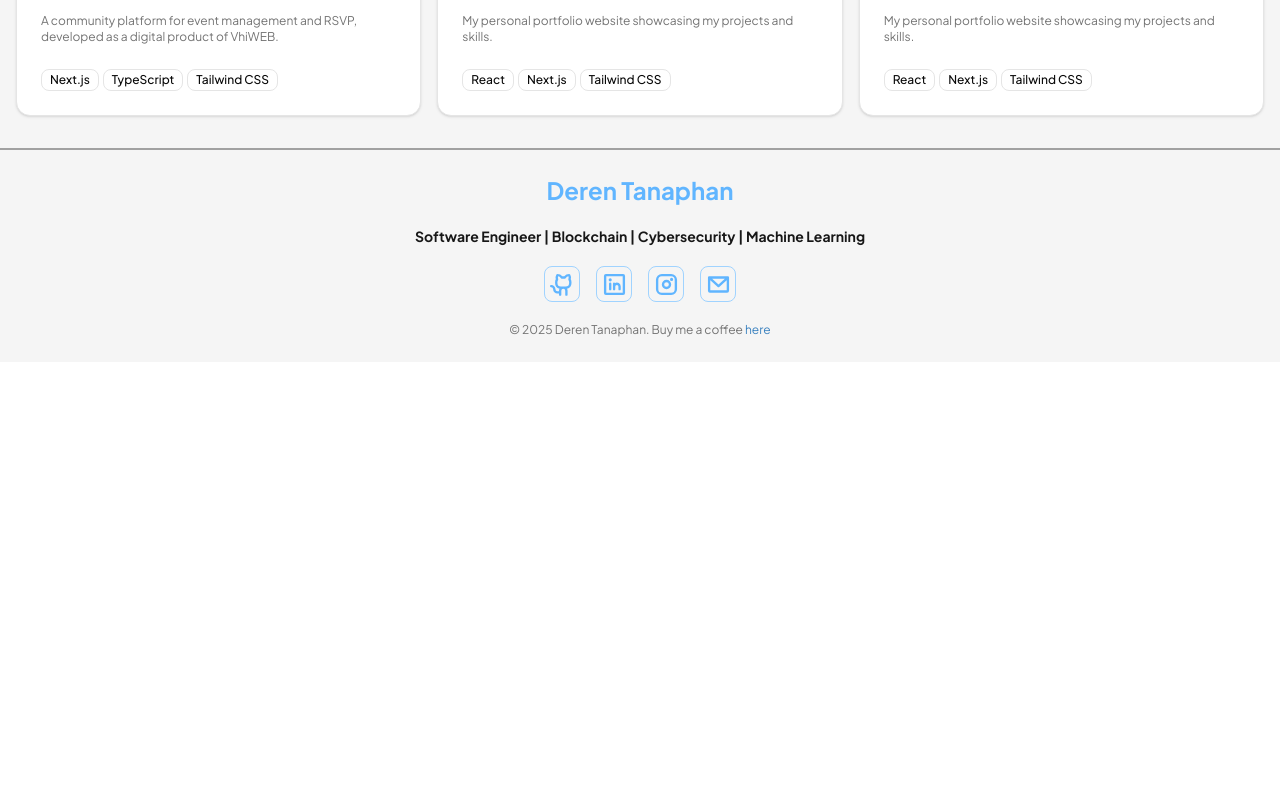
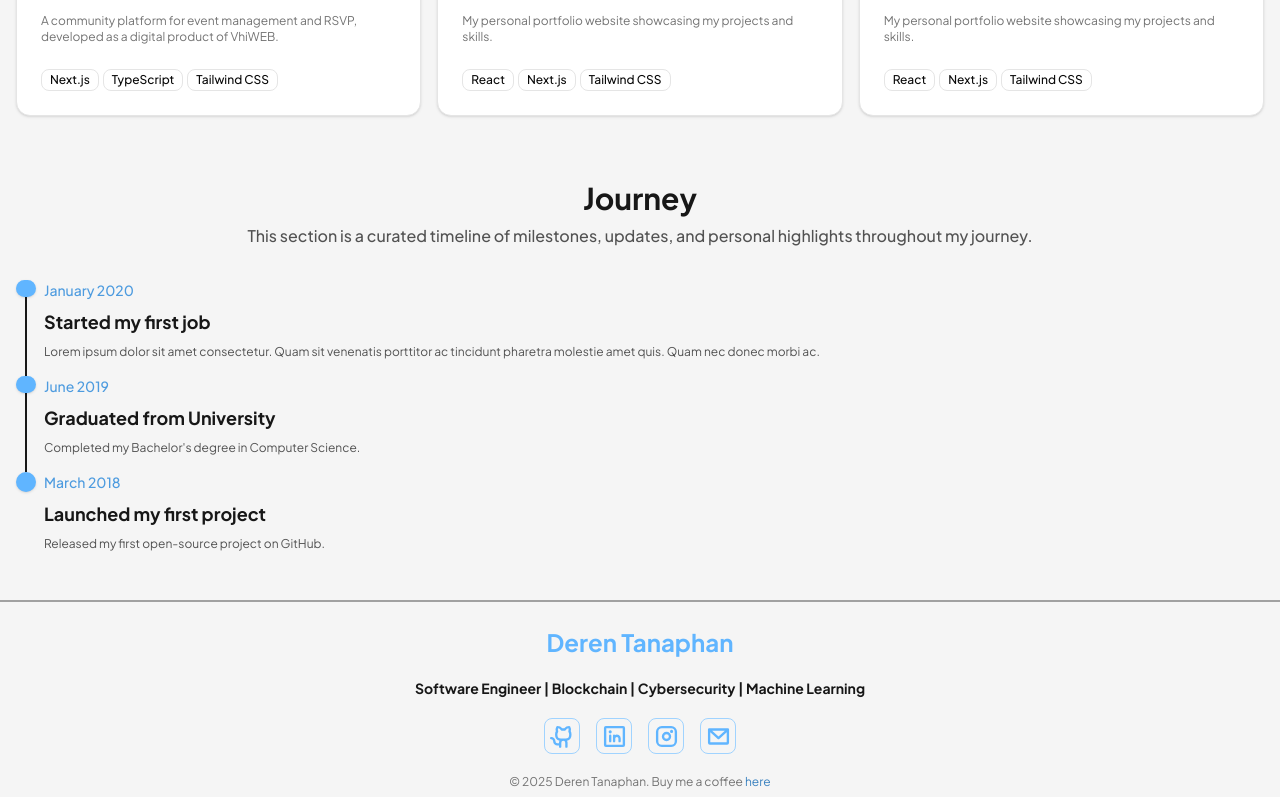
Before and after one commit to Lev1reG/personal-website, a React (Vite) app: page / in a window 1280 px wide. Shown: the part 1276-2073 px from the top of the page. Before the commit the page ends 1638 px from the top, so only its background shows below. Built offline with nearby package versions, Linux system fonts and the light colour scheme.

Commit message:
feat: journey section mobile view

```diff
--- /dev/null
+++ b/src/components/Home/Journey.tsx
@@ -0,0 +1,84 @@
+interface Journey {
+  title: string;
+  description: string;
+  date: string;
+}
+
+const Journey = () => {
+  const journeyData: Journey[] = [
+    {
+      title: "Started my first job",
+      description:
+        "Lorem ipsum dolor sit amet consectetur. Quam sit venenatis porttitor ac tincidunt pharetra molestie amet quis. Quam nec donec morbi ac.",
+      date: "January 2020",
+    },
+    {
+      title: "Graduated from University",
+      description: "Completed my Bachelor's degree in Computer Science.",
+      date: "June 2019",
+    },
+    {
+      title: "Launched my first project",
+      description: "Released my first open-source project on GitHub.",
+      date: "March 2018",
+    },
+  ];
+
+  return (
+    <article className="flex flex-col items-center justify-center space-y-8 py-8">
+      <div className="flex flex-col items-center justify-center space-y-2">
+        <h1 className="text-3xl font-bold text-center dark:text-neutral-100 text-neutral-900">
+          Journey
+        </h1>
+        <p className="text-base font-medium text-center dark:text-neutral-400 text-neutral-600">
+          This section is a curated timeline of milestones, updates, and
+          personal highlights throughout my journey.
+        </p>
+      </div>
+
+      <div className="w-full">
+        {journeyData.map((journey, index) => (
+          <MyJourney
+            key={index}
+            title={journey.title}
+            description={journey.description}
+            date={journey.date}
+            isLast={index === journeyData.length - 1}
+          />
+        ))}
+      </div>
+    </article>
+  );
+};
+
+interface MyJourneyProps extends Journey {
+  isLast: boolean;
+}
+
+const MyJourney = ({ title, description, date, isLast }: MyJourneyProps) => {
+  return (
+    <div className="flex flex-row space-x-2">
+      <div className="flex flex-col items-center">
+        <div className="w-5 h-5 rounded-full bg-brand-500 shadow-sm z-10" />
+
+        {!isLast && (
+          <div className="w-0.5 h-full bg-neutral-900 dark:bg-neutral-100" />
+        )}
+      </div>
+
+      <div className="w-full flex flex-col space-y-2 pb-4">
+        <p className="text-sm font-medium text-brand-600 dark:text-brand-400">
+          {date}
+        </p>
+        <h2 className="text-lg font-bold text-neutral-900 dark:text-neutral-100">
+          {title}
+        </h2>
+        <p className="text-xs dark:text-neutral-400 text-neutral-600">
+          {description}
+        </p>
+      </div>
+    </div>
+  );
+};
+
+export default Journey;
--- a/src/pages/Home.tsx
+++ b/src/pages/Home.tsx
@@ -1,5 +1,6 @@
 import Education from "@/components/Home/Education";
 import Hero from "@/components/Home/Hero";
+import Journey from "@/components/Home/Journey";
 import Projects from "@/components/Home/Projects";
 import WorkExperience from "@/components/Home/WorkExperience";
 
@@ -10,6 +11,7 @@ const Home = () => {
       <WorkExperience />
       <Education />
       <Projects />
+      <Journey />
     </>
   );
 };
```
